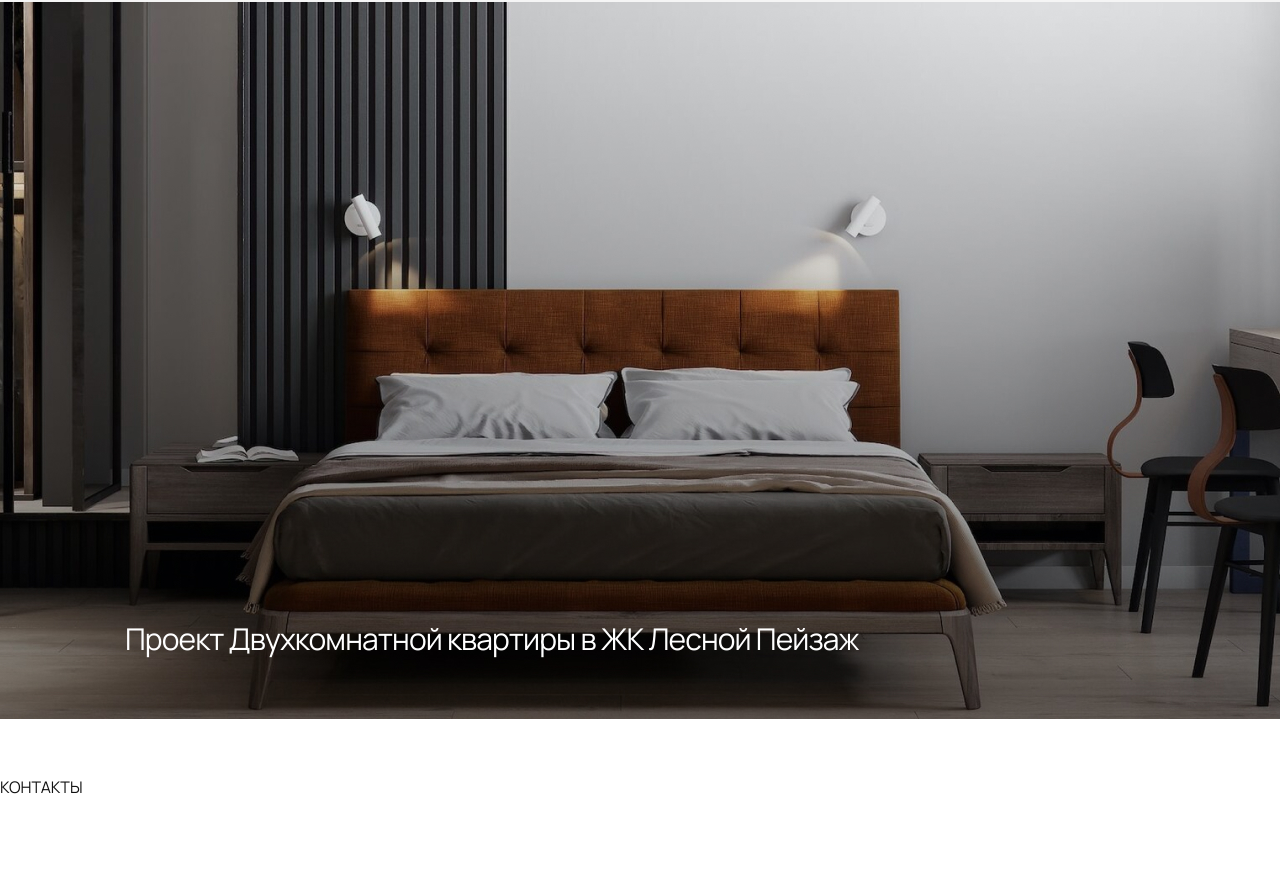
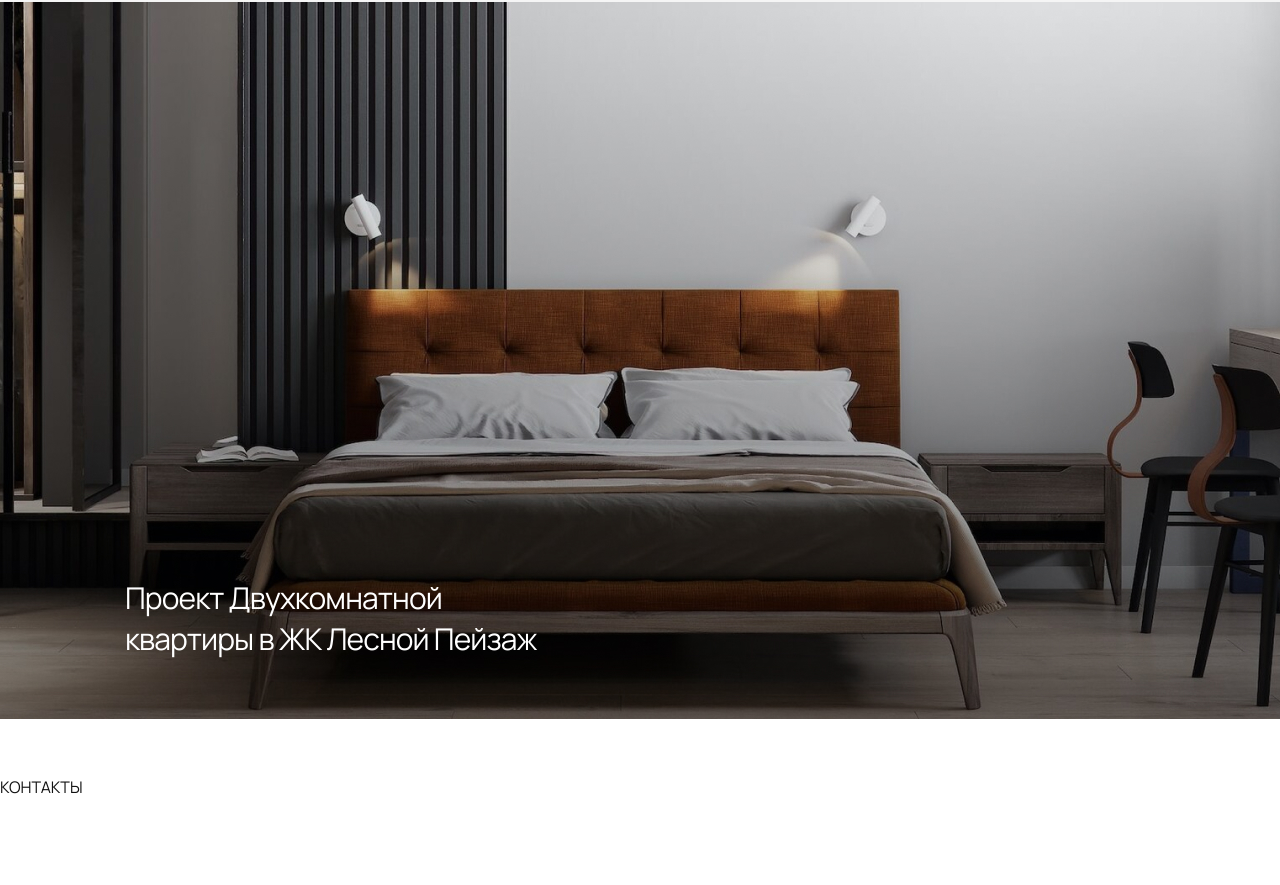
Before and after one commit to marinamedvedeva1979/module-1.2, a plain HTML site: page index.html in a window 1280 px wide. Shown: the part 5818-6703 px from the top of the page. Drawn offline with Linux system fonts and the light colour scheme.

Commit message:
разрыв строки

```diff
--- a/index.html
+++ b/index.html
@@ -175,9 +175,10 @@
       <section class="apartments">
         <!--<div class="apartments__container"> </div>-->
         <div class="apartments__image">
-          <p class="apartments__text">
-            Проект Двухкомнатной квартиры в ЖК Лесной Пейзаж
-          </p>
+          <h3 class="apartments__text">
+            Проект Двухкомнатной <br />
+            квартиры в ЖК Лесной Пейзаж
+          </h3>
         </div>
       </section>
 
```
